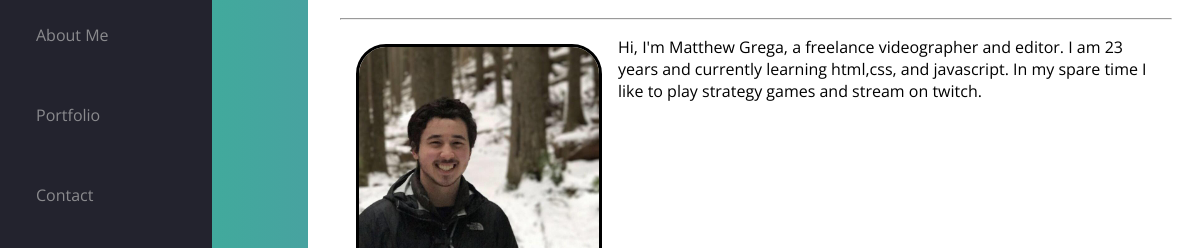
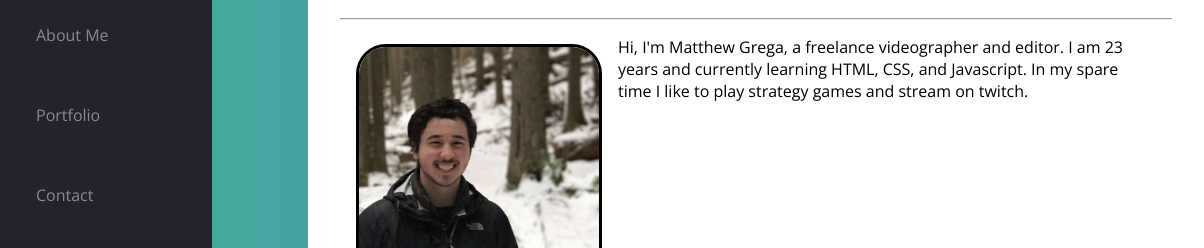
Before and after one commit to MegaGrega/New-Portfolio, a plain HTML site: page aboutMe.html in a window 1280 px wide. Shown: the part 101-349 px from the top of the page, 76-1280 px from the left. Drawn offline with nearby package versions, Linux system fonts and the light colour scheme.

Commit message:
fixed spelling error

```diff
--- a/aboutMe.html
+++ b/aboutMe.html
@@ -135,7 +135,7 @@
             <img class="profile-picture" src="Profile Picture.jpg" alt="Matthew Grega in the Snow">
             <p>
                 Hi, I'm Matthew Grega, a freelance videographer and editor.
-                I am 23 years and currently learning html,css, and javascript.
+                I am 23 years and currently learning HTML, CSS, and Javascript.
                 In my spare time I like to play strategy games and stream on twitch.
              </p>
         </main>
```
Also changed, not shown: contact.html (+0 -1 lines).
